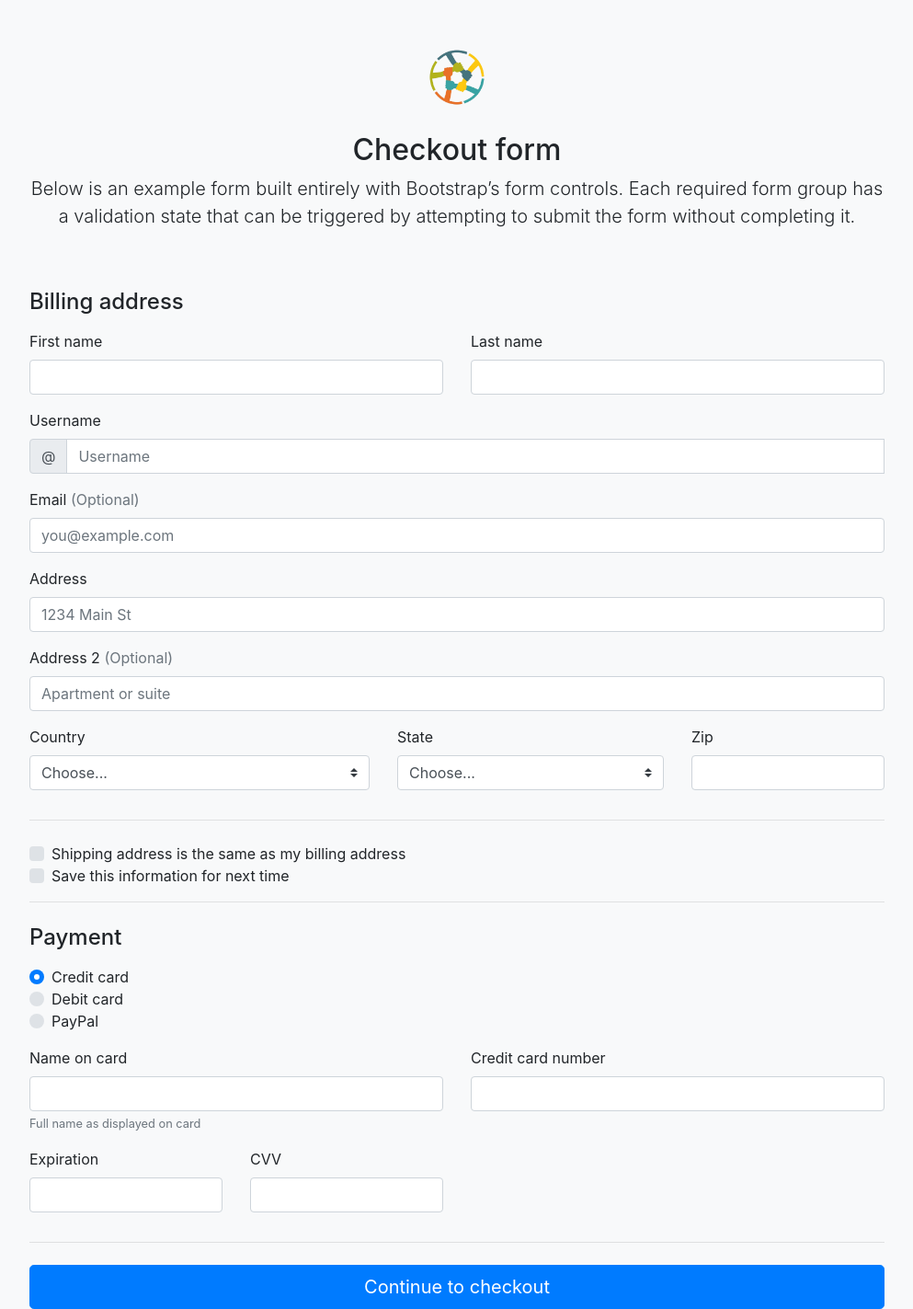
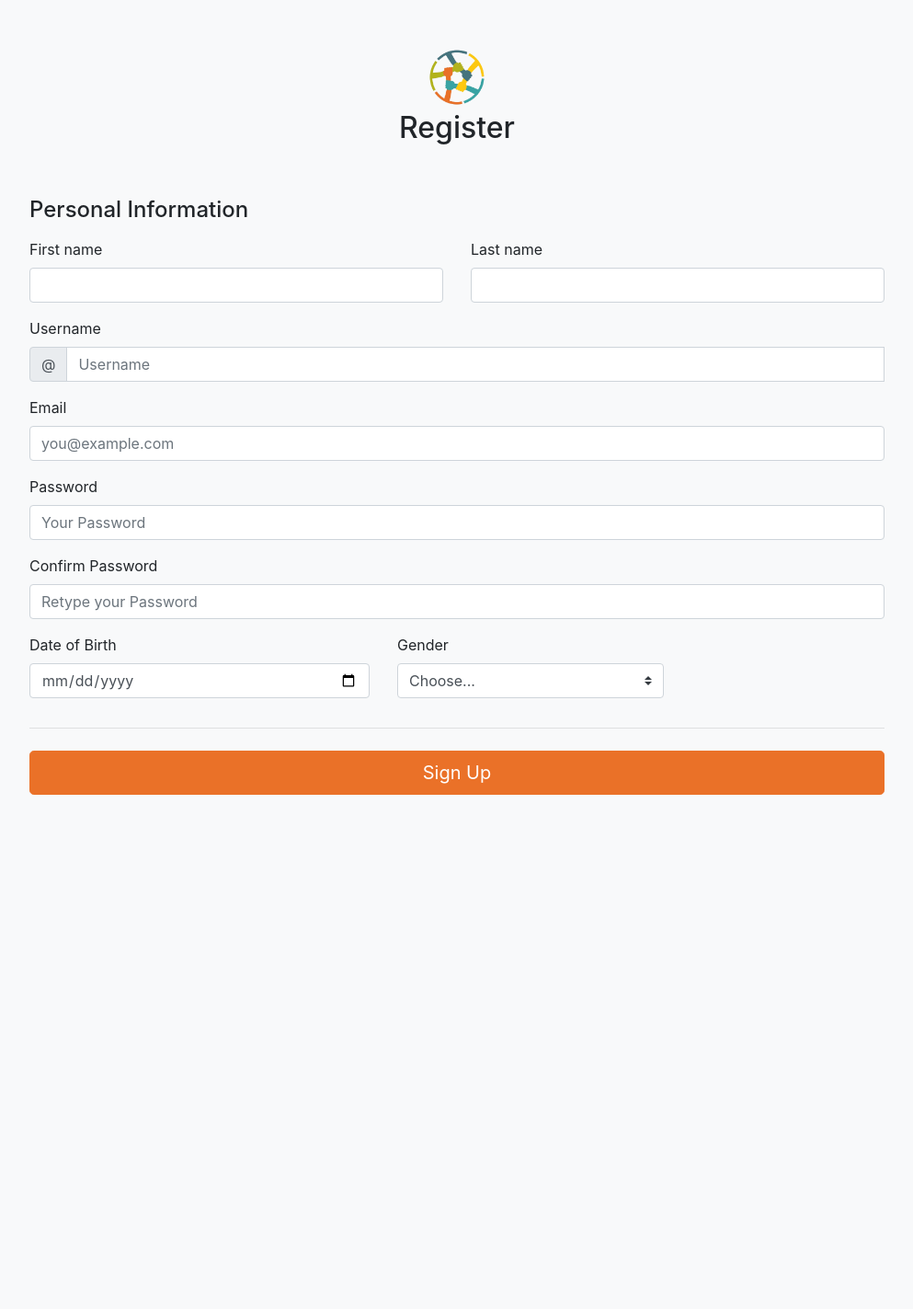
Before and after one commit to chiCKson/ingage, a PHP site: page /signup in a window 1280 px wide. Shown: the whole page at 92% size, without its empty margins (143-1136 px from the left). After the commit the page ends 864 px from the top, so only its background shows below. Run offline with PHP 8.4, Linux system fonts and the light colour scheme; some libraries are stand-ins or nearby versions.

Commit message:
sign up updated with database

```diff
--- /dev/null
+++ b/assets/js/form-validation.js
@@ -0,0 +1,20 @@
+// Example starter JavaScript for disabling form submissions if there are invalid fields
+(function () {
+    'use strict'
+
+    window.addEventListener('load', function () {
+      // Fetch all the forms we want to apply custom Bootstrap validation styles to
+      var forms = document.getElementsByClassName('needs-validation')
+
+      // Loop over them and prevent submission
+      Array.prototype.filter.call(forms, function (form) {
+        form.addEventListener('submit', function (event) {
+          if (form.checkValidity() === false) {
+            event.preventDefault()
+            event.stopPropagation()
+          }
+          form.classList.add('was-validated')
+        }, false)
+      })
+    }, false)
+  }())
--- /dev/null
+++ b/assets/styles/form-validation.css
@@ -0,0 +1,5 @@
+.container {
+    max-width: 960px;
+  }
+
+  .lh-condensed { line-height: 1.25; }
--- /dev/null
+++ b/assets/styles/signup.css
@@ -0,0 +1,25 @@
+.bd-placeholder-img {
+    font-size: 1.125rem;
+    text-anchor: middle;
+  }
+
+  @media (min-width: 768px) {
+    .bd-placeholder-img-lg {
+      font-size: 3.5rem;
+    }
+  }
+  .container {
+max-width: 960px;
+}
+
+.lh-condensed { line-height: 1.25; }
+.btn-primary{
+    background-color: #ea7128;
+    border-color:#ea7128;
+
+  }
+  .btn-primary:hover{
+    background-color: #17a336;
+    border-color:#17a336;
+
+  }
--- a/connection/connection.php
+++ b/connection/connection.php
@@ -14,5 +14,17 @@ class DB{
 	function disconnect($conn){
 		mysqli_close($conn);
 	}
+	function addUser($fname,$lname,$uname,$email,$password,$dob,$gender){
+		$db = new DB();
+		$con =$db->connect();
+		$sql="call insertNewUser('".$fname."','".$lname."','".$uname."','".$email."','".$gender."','".$password."','".$dob."')";
+		if (mysqli_query($con, $sql)) {
+			$_POST['success-message']='You are registered successfully. Please Sign in with your credentials';
+			require 'views/login.php';
+		} else {
+			echo "Error: " . $sql . "<br>" . mysqli_error($con);
+		}
+		$db->disconnect($con);
+	}
 }
 ?>
--- a/functions/function.php
+++ b/functions/function.php
@@ -1,11 +1,12 @@
 <?php
+
 function login(){
     $email =$_POST['email'];
     $password = $_POST['password'];
     $pass_hashed = make_password_hashed($password);
     $_SESSION['loggedin'] = true;
-    $db = new DB();
-    $db->connect();
+
+
     if($_POST['remember']=='true'){
         //update db user with logged in
     }else{
@@ -18,7 +19,22 @@ function make_password_hashed($pass){
     return md5(sha1($pass));
 }
 function register(){
-    echo "registered";
+
+    if(!check_password_equility($_POST['password'],$_POST['confirm_password'])){
+        $_POST['alert-message']='Passwords are not the same.please retype the passwords';
+        require 'views/signup.php';
+    }else{
+        $db = new DB();
+        $password_hashed=make_password_hashed($_POST['password']);
+        $db->addUser($_POST['firstName'],$_POST['lastName'],$_POST['username'],$_POST['email'],$password_hashed,$_POST['dob'],$_POST['gender']);
+    }
+}
+function check_password_equility($pass1,$pass2){
+
+    if($pass1==$pass2){
+        return true;
+    }
+    return false;
 }
 function check_previously_loggedin(){
    return $_SESSION['loggedin'];
--- a/views/login.php
+++ b/views/login.php
@@ -19,6 +19,8 @@ require_once('template/header.php');
               echo  "<div class=\"alert alert-danger\">
               <strong>Warning! ".$_POST['alert-message']."&nbsp;</strong>
             </div>";
+            }else if(isset($_POST['success-message'])){
+              echo  "<div class=\"alert alert-success\"><strong>Success! ".$_POST['success-message']."&nbsp;</strong> </div>";
             }
             ?>
               <label for="inputEmail" class="sr-only">Email address</label>
--- a/views/signup.php
+++ b/views/signup.php
@@ -1,45 +1,37 @@
 <?php require_once('template/header.php'); ?>
 
  <title>Sign Up</title>
- <style>
-      .bd-placeholder-img {
-        font-size: 1.125rem;
-        text-anchor: middle;
-      }
 
-      @media (min-width: 768px) {
-        .bd-placeholder-img-lg {
-          font-size: 3.5rem;
-        }
-      }
-      .container {
-  max-width: 960px;
-}
+    <link href="assets/styles/signup.css" rel="stylesheet">
+  </head>
+  <body class="bg-light">
+  <div class="container">
+  <div class="py-5 text-center">
+  <img  src="assets/images/logo.png" alt="" width="72" height="72">
+    <h2>Register</h2>
+    <?php
+            if(isset($_POST['alert-message'])){
+              echo  "<div class=\"alert alert-danger\">
+              ".$_POST['alert-message']."
+            </div>";
+            }
+            ?>
 
-.lh-condensed { line-height: 1.25; }
-    </style>
-</head>
-<body class="bg-light">
-    <div class="container">
-  <div class="py-5 text-center">
-    <img class="d-block mx-auto mb-4" src="assets/images/logo.png" alt="" width="72" height="72">
-    <h2>Checkout form</h2>
-    <p class="lead">Below is an example form built entirely with Bootstrap’s form controls. Each required form group has a validation state that can be triggered by attempting to submit the form without completing it.</p>
-  </div>
-<div class="">
-      <h4 class="mb-3">Billing address</h4>
-      <form class="needs-validation" novalidate>
+    </div>
+    <div class="">
+      <h4 class="mb-3">Personal Information</h4>
+      <form class="needs-validation" action="/register" method="POST" novalidate>
         <div class="row">
           <div class="col-md-6 mb-3">
             <label for="firstName">First name</label>
-            <input type="text" class="form-control" id="firstName" placeholder="" value="" required>
+            <input type="text" class="form-control" name="firstName" placeholder="" value="" required>
             <div class="invalid-feedback">
               Valid first name is required.
             </div>
           </div>
           <div class="col-md-6 mb-3">
             <label for="lastName">Last name</label>
-            <input type="text" class="form-control" id="lastName" placeholder="" value="" required>
+            <input type="text" class="form-control" name="lastName" placeholder="" value="" required>
             <div class="invalid-feedback">
               Valid last name is required.
             </div>
@@ -52,7 +44,7 @@
             <div class="input-group-prepend">
               <span class="input-group-text">@</span>
             </div>
-            <input type="text" class="form-control" id="username" placeholder="Username" required>
+            <input type="text" class="form-control" name="username" placeholder="Username" required>
             <div class="invalid-feedback" style="width: 100%;">
               Your username is required.
             </div>
@@ -60,119 +52,61 @@
         </div>
 
         <div class="mb-3">
-          <label for="email">Email <span class="text-muted">(Optional)</span></label>
-          <input type="email" class="form-control" id="email" placeholder="you@example.com">
+          <label for="email">Email</label>
+          <input type="email" class="form-control" name="email" placeholder="you@example.com" required>
           <div class="invalid-feedback">
-            Please enter a valid email address for shipping updates.
+            Please enter a valid email address.
           </div>
         </div>
 
         <div class="mb-3">
-          <label for="address">Address</label>
-          <input type="text" class="form-control" id="address" placeholder="1234 Main St" required>
+          <label for="address">Password</label>
+          <input type="password" class="form-control" name="password" placeholder="Your Password" required>
           <div class="invalid-feedback">
-            Please enter your shipping address.
+            Please enter a password.
           </div>
         </div>
 
         <div class="mb-3">
-          <label for="address2">Address 2 <span class="text-muted">(Optional)</span></label>
-          <input type="text" class="form-control" id="address2" placeholder="Apartment or suite">
+          <label for="confirm_password">Confirm Password</label>
+          <input type="password" class="form-control" name="confirm_password" placeholder="Retype your Password" required>
         </div>
+
 
         <div class="row">
           <div class="col-md-5 mb-3">
-            <label for="country">Country</label>
-            <select class="custom-select d-block w-100" id="country" required>
-              <option value="">Choose...</option>
-              <option>United States</option>
+            <label for="country">Date of Birth</label>
+            <input type="date" class="form-control" name="dob" required>
             </select>
             <div class="invalid-feedback">
-              Please select a valid country.
+              Please select a valid date.
             </div>
           </div>
           <div class="col-md-4 mb-3">
-            <label for="state">State</label>
-            <select class="custom-select d-block w-100" id="state" required>
+            <label for="state">Gender</label>
+            <select class="custom-select d-block w-100" name="gender" required>
               <option value="">Choose...</option>
-              <option>California</option>
+              <option>Male</option>
+              <option>Female</option>
             </select>
             <div class="invalid-feedback">
-              Please provide a valid state.
+              Please provide a valid Gender.
             </div>
           </div>
-          <div class="col-md-3 mb-3">
-            <label for="zip">Zip</label>
-            <input type="text" class="form-control" id="zip" placeholder="" required>
-            <div class="invalid-feedback">
-              Zip code required.
-            </div>
-          </div>
+
         </div>
-        <hr class="mb-4">
-        <div class="custom-control custom-checkbox">
-          <input type="checkbox" class="custom-control-input" id="same-address">
-          <label class="custom-control-label" for="same-address">Shipping address is the same as my billing address</label>
-        </div>
-        <div class="custom-control custom-checkbox">
-          <input type="checkbox" class="custom-control-input" id="save-info">
-          <label class="custom-control-label" for="save-info">Save this information for next time</label>
-        </div>
+
         <hr class="mb-4">
 
-        <h4 class="mb-3">Payment</h4>
-
-        <div class="d-block my-3">
-          <div class="custom-control custom-radio">
-            <input id="credit" name="paymentMethod" type="radio" class="custom-control-input" checked required>
-            <label class="custom-control-label" for="credit">Credit card</label>
-          </div>
-          <div class="custom-control custom-radio">
-            <input id="debit" name="paymentMethod" type="radio" class="custom-control-input" required>
-            <label class="custom-control-label" for="debit">Debit card</label>
-          </div>
-          <div class="custom-control custom-radio">
-            <input id="paypal" name="paymentMethod" type="radio" class="custom-control-input" required>
-            <label class="custom-control-label" for="paypal">PayPal</label>
-          </div>
-        </div>
-        <div class="row">
-          <div class="col-md-6 mb-3">
-            <label for="cc-name">Name on card</label>
-            <input type="text" class="form-control" id="cc-name" placeholder="" required>
-            <small class="text-muted">Full name as displayed on card</small>
-            <div class="invalid-feedback">
-              Name on card is required
-            </div>
-          </div>
-          <div class="col-md-6 mb-3">
-            <label for="cc-number">Credit card number</label>
-            <input type="text" class="form-control" id="cc-number" placeholder="" required>
-            <div class="invalid-feedback">
-              Credit card number is required
-            </div>
-          </div>
-        </div>
-        <div class="row">
-          <div class="col-md-3 mb-3">
-            <label for="cc-expiration">Expiration</label>
-            <input type="text" class="form-control" id="cc-expiration" placeholder="" required>
-            <div class="invalid-feedback">
-              Expiration date required
-            </div>
-          </div>
-          <div class="col-md-3 mb-3">
-            <label for="cc-cvv">CVV</label>
-            <input type="text" class="form-control" id="cc-cvv" placeholder="" required>
-            <div class="invalid-feedback">
-              Security code required
-            </div>
-          </div>
-        </div>
-        <hr class="mb-4">
-        <button class="btn btn-primary btn-lg btn-block" type="submit">Continue to checkout</button>
+        <button class="btn btn-primary btn-lg btn-block" type="submit">Sign Up</button>
       </form>
     </div>
   </div>
+
+
+</div>
+ <?php require_once('views/template/footer.php');?>
+  <script src="https://getbootstrap.com/docs/4.2/dist/js/bootstrap.bundle.min.js" integrity="sha384-zDnhMsjVZfS3hiP7oCBRmfjkQC4fzxVxFhBx8Hkz2aZX8gEvA/jsP3eXRCvzTofP" crossorigin="anonymous"></script>
+  <script src="assets/js/form-validation.js"></script>
 </body>
 </html>
```
Also changed, not shown: INGageBackUp.sql (+9 -2 lines).
